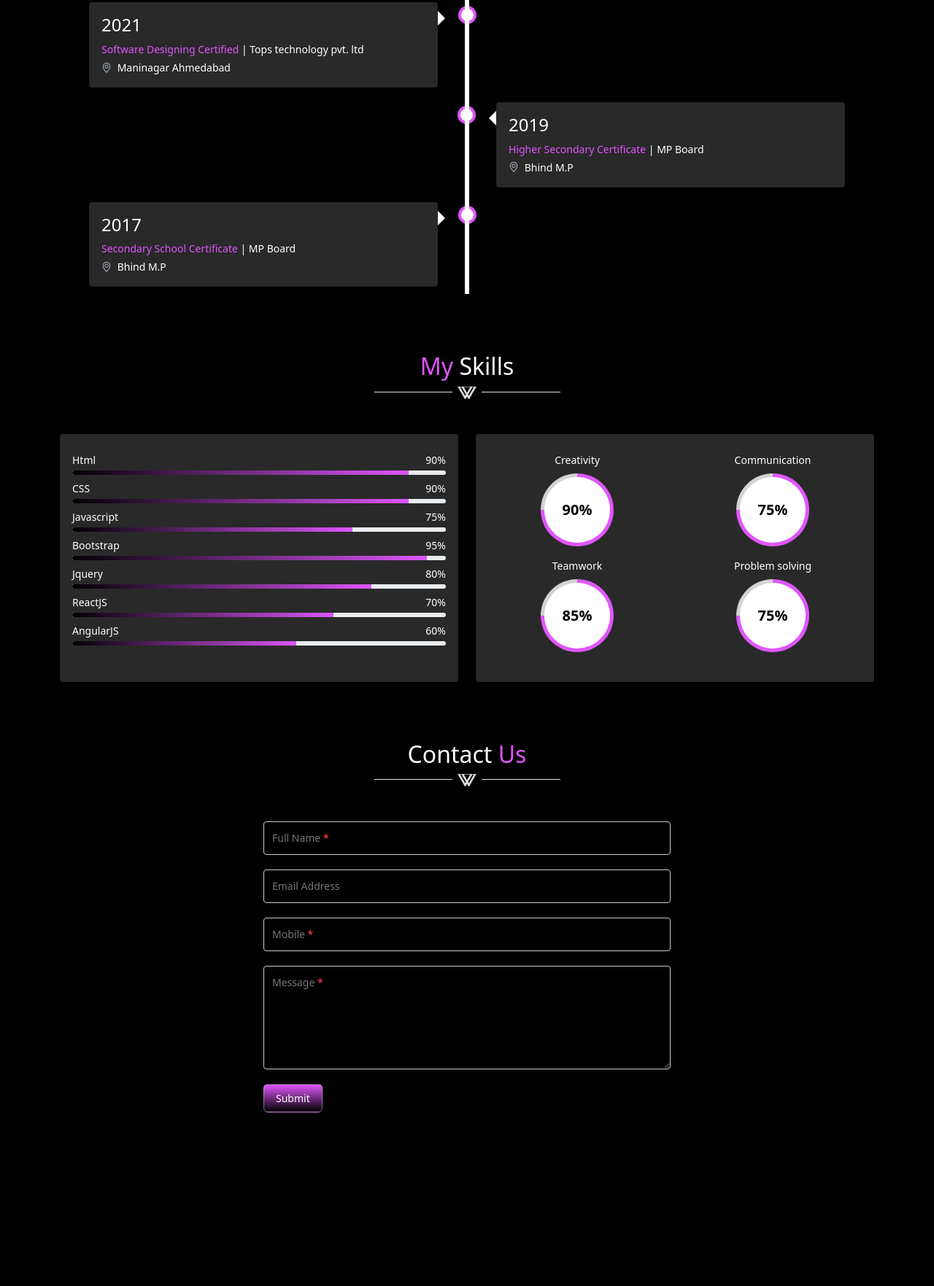
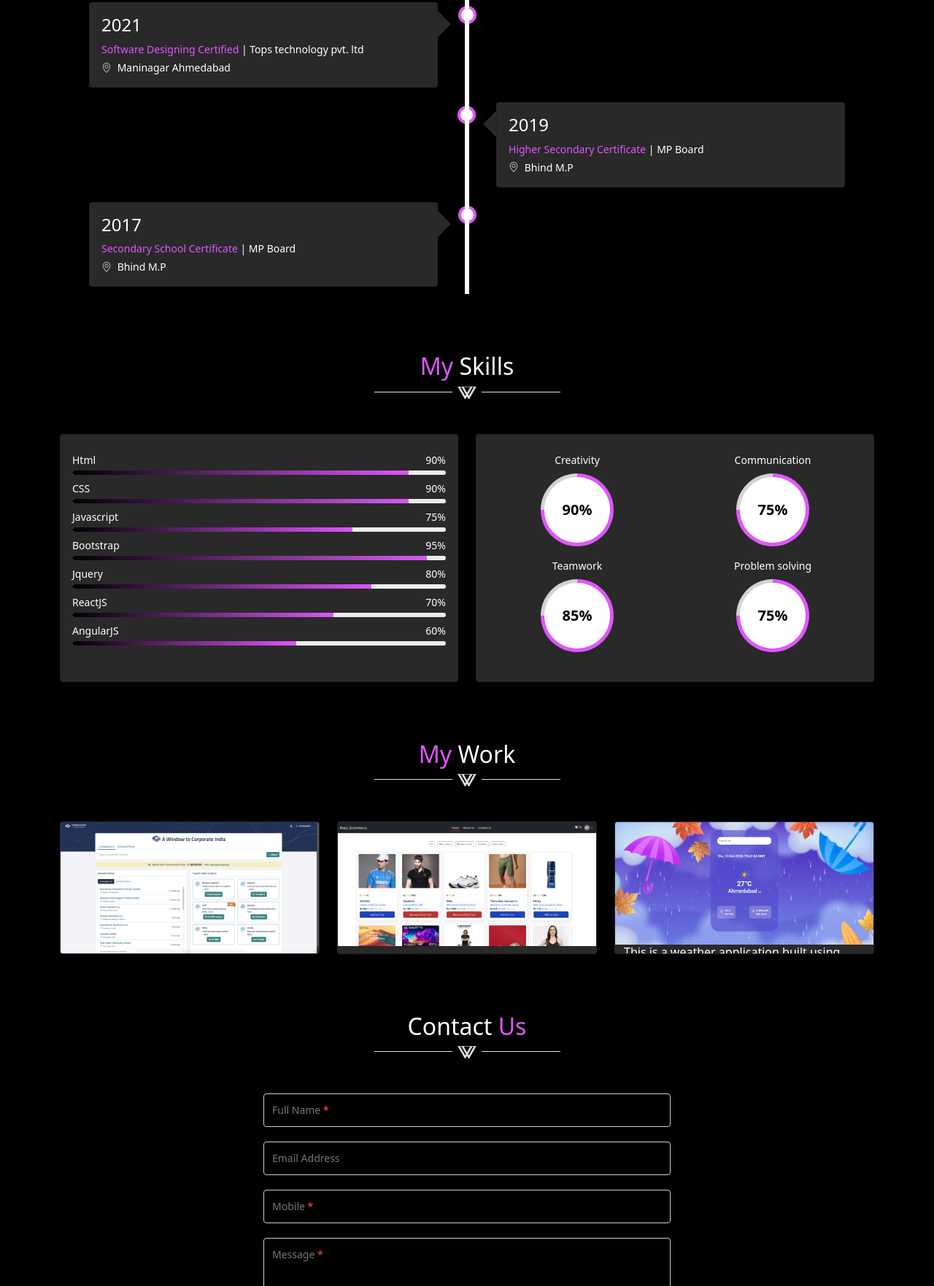
Before and after one commit to PradipDesigner/Pradip_portfolio, a plain HTML site: page index.html in a window 1280 px wide. Shown: the part 1037-2800 px from the top of the page at 73% size. Before the commit the page ends 2602 px from the top, so only its background shows below. Drawn offline with nearby package versions, Linux system fonts and the light colour scheme.

Commit message:
work sec add

```diff
--- a/assets/css/style.css
+++ b/assets/css/style.css
@@ -1,8 +1,14 @@
-:root{
+:root {
   --primary-color: #e056fd;
   --primary-color-hover: #ae07cf;
   --white: #fff;
   --black: #000;
+}
+.link{
+  color: var(--primary-color) !important;
+}
+.link:hover{
+  color: var(--primary-color-hover) !important;
 }
 body {
   box-sizing: border-box;
@@ -43,7 +49,9 @@ body {
 }
 
 /* common css here */
-.fs-14{font-size: 14px;}
+.fs-14 {
+  font-size: 14px;
+}
 
 /* navbar css start here */
 .custom-nav {
@@ -54,7 +62,7 @@ body {
   z-index: 999;
   background-color: var(--black);
 }
-.custom-nav.scrolled{
+.custom-nav.scrolled {
   border-bottom: 1px solid var(--primary-color);
 }
 a.navbar-brand {
@@ -92,8 +100,12 @@ a.navbar-brand {
   background-color: transparent;
 }
 
-.toggle-btn{display: none;}
-.bar1, .bar2, .bar3 {
+.toggle-btn {
+  display: none;
+}
+.bar1,
+.bar2,
+.bar3 {
   width: 30px;
   height: 3px;
   background-color: var(--white);
@@ -105,7 +117,9 @@ a.navbar-brand {
   transform: translate(0, 7px) rotate(-45deg);
 }
 
-.change .bar2 {opacity: 0;}
+.change .bar2 {
+  opacity: 0;
+}
 
 .change .bar3 {
   transform: translate(0, -11px) rotate(45deg);
@@ -118,23 +132,22 @@ section {
   padding-top: 40px;
   padding-bottom: 40px;
 }
-section h1{
+section h1 {
   text-shadow: 2px 1px var(--primary-color);
 }
 section h2 {
   margin-bottom: 1rem;
 }
-section h2 span{
+section h2 span {
   color: var(--primary-color);
 }
 /* section css end here */
-
 
 /* image container css start here */
 .image-container {
   width: 400px;
   height: 400px;
-  background: linear-gradient(45deg, var(--black)000, rgb(224, 86, 253));
+  background: linear-gradient(45deg, var(--black) 000, rgb(224, 86, 253));
   border: 2px solid rgb(224, 86, 253);
   border-radius: 100%;
   margin: auto;
@@ -152,55 +165,81 @@ section h2 span{
 }
 /* image container css end here */
 
-
 /* card css here */
-.card{
+.card {
   background-color: #ffffff29;
 }
+.card.work-card{
+  overflow: hidden;
+  cursor: pointer;
+}
+.content-overlay {
+  position: absolute;
+  background-color: #0009;
+  bottom: -100%;
+  padding: 12px;
+  height: 100%;
+  justify-content: center;
+  display: flex;
+  align-items: center;
+  transition: ease-in-out .5s;
+}
+.card.work-card:hover .content-overlay{
+  bottom: 0;
+}
+/* .content-overlay{
 
+} */
 /* text animation css here */
 .animated-text {
-    display:inline-block;
+  display: inline-block;
   vertical-align: bottom;
 }
 
 .animated-text > span {
-    display:grid;
+  display: grid;
   overflow: hidden;
-    height:1.2em;
+  height: 1.2em;
 }
 
 .animated-text span span {
-    width:0%;
-    max-width:max-content;
+  width: 0%;
+  max-width: max-content;
   overflow: hidden;
-    height:inherit;
-    word-break:break-all;
-    animation:
-      c 0.5s infinite steps(1),
-      t 2s linear infinite alternate,
+  height: inherit;
+  word-break: break-all;
+  animation: c 0.5s infinite steps(1), t 2s linear infinite alternate,
     m 12s steps(3) infinite;
   -webkit-text-stroke: 1px var(--primary-color);
   color: var(--black);
 }
 .animated-text span span:before {
-    content:" ";
-    display:inline-block;
+  content: " ";
+  display: inline-block;
 }
 
-  @keyframes t{
-    90%,100% {width:100%}
+@keyframes t {
+  90%,
+  100% {
+    width: 100%;
+  }
 }
 
-  @keyframes c{
-    0%,100%{box-shadow:2px 0 0 var(--black)0}
-    50%    {box-shadow:2px 0 0 var(--white)  }
+@keyframes c {
+  0%,
+  100% {
+    box-shadow: 2px 0 0 var(--black) 0;
+  }
+  50% {
+    box-shadow: 2px 0 0 var(--white);
+  }
 }
 
-  @keyframes m{
-    100% {transform:translateY(-300%)}
+@keyframes m {
+  100% {
+    transform: translateY(-300%);
   }
-
+}
 
 /* timeline css start here */
 /* The actual timeline (the vertical ruler) */
@@ -229,18 +268,24 @@ section h2 span{
   background-color: inherit;
   width: 50%;
 }
-.timeline-container h4{margin-bottom: 1.5rem;}
-.timeline-container .degree-name{margin-bottom: 4px;}
-.timeline-container .location{margin-bottom: 0;}
+.timeline-container h4 {
+  margin-bottom: 1.5rem;
+}
+.timeline-container .degree-name {
+  margin-bottom: 4px;
+}
+.timeline-container .location {
+  margin-bottom: 0;
+}
 .timeline-container .location,
-.timeline-container .degree-name{
+.timeline-container .degree-name {
   font-size: 14px;
 }
-.timeline-container .degree-name span{
+.timeline-container .degree-name span {
   color: var(--primary-color);
 }
-.timeline-container .location span{
-    color: #BCC7D7;
+.timeline-container .location span {
+  color: #bcc7d7;
 }
 /* The circles on the timeline */
 .timeline-container::after {
@@ -274,10 +319,10 @@ section h2 span{
   top: 22px;
   width: 0;
   z-index: 1;
-  right: 30px;
-  border: medium solid white;
-  border-width: 10px 0 10px 10px;
-  border-color: transparent transparent transparent white;
+  right: 22px;
+  border: medium solid #ffffff29;
+  border-width: 18px 0 18px 18px;
+  border-color: transparent transparent transparent #ffffff29;
 }
 
 /* Add arrows to the right container (pointing left) */
@@ -288,10 +333,10 @@ section h2 span{
   top: 22px;
   width: 0;
   z-index: 1;
-  left: 30px;
-  border: medium solid white;
-  border-width: 10px 10px 10px 0;
-  border-color: transparent white transparent transparent;
+  left: 22px;
+  border: medium solid #ffffff29;
+  border-width: 18px 18px 18px 0;
+  border-color: transparent #ffffff29 transparent transparent;
 }
 
 /* Fix the circle for containers on the right side */
@@ -299,16 +344,17 @@ section h2 span{
   left: -13px;
 }
 
-section#skills .skill-name{
+section#skills .skill-name {
   color: var(--white);
   font-size: 14px;
   margin-bottom: 4px;
 }
-.progress{height: 6px;}
-.progress-bar{
-    background: linear-gradient(45deg, var(--black)000, rgb(224, 86, 253));
+.progress {
+  height: 6px;
 }
-
+.progress-bar {
+  background: linear-gradient(45deg, var(--black) 000, rgb(224, 86, 253));
+}
 
 /* circle progress bar */
 .progress-container {
@@ -322,8 +368,8 @@ section#skills .skill-name{
   height: 100px;
   border-radius: 50%;
   background: conic-gradient(
-    var(--primary-color) 0% 75%, /* Default Progress Color */
-    #d3d3d3 75% 100% /* Background Color */
+    var(--primary-color) 0% 75%,
+    /* Default Progress Color */ #d3d3d3 75% 100% /* Background Color */
   );
   display: flex;
   justify-content: center;
@@ -335,7 +381,7 @@ section#skills .skill-name{
 }
 
 .progress-circle::before {
-  content: '';
+  content: "";
   width: 90px;
   height: 90px;
   border-radius: 50%;
@@ -386,18 +432,18 @@ section#skills .skill-name{
   left: 8px;
 }
 
-
 /* Media queries - Responsive css here */
 
-@media screen and (max-width: 991px){
-
-  .image-container{
+@media screen and (max-width: 991px) {
+  .image-container {
     width: 300px;
     height: 300px;
   }
 }
-@media screen and (max-width: 767px){
-  body{padding-top: 75px;}
+@media screen and (max-width: 767px) {
+  body {
+    padding-top: 75px;
+  }
   .toggle-btn {
     display: inline-block;
     cursor: pointer;
@@ -412,15 +458,18 @@ section#skills .skill-name{
     background: var(--black);
     width: 250px;
     height: 100%;
-    transition: all .5s ease-in;
+    transition: all 0.5s ease-in;
     padding: 0 16px;
   }
-  .custom-nav.navbar ul > li > a{display: inline-block;}
-  .custom-nav .nav.close{
+  .custom-nav.navbar ul > li > a {
+    display: inline-block;
+  }
+  .custom-nav .nav.close {
     right: 0;
   }
-  section{padding-bottom: 20px;}
-
+  section {
+    padding-bottom: 20px;
+  }
 }
 
 @media screen and (max-width: 600px) {
@@ -438,10 +487,10 @@ section#skills .skill-name{
 
   /* Make sure that all arrows are pointing leftwards */
   .timeline-container::before {
-    left: 60px;
-    border: medium solid white;
-    border-width: 10px 10px 10px 0;
-    border-color: transparent white transparent transparent;
+    left: 53px;
+    border: medium solid #ffffff29;
+    border-width: 18px 18px 18px 0;
+    border-color: transparent #ffffff29 transparent transparent;
   }
 
   /* Make sure all circles are at the same spot */
@@ -455,6 +504,13 @@ section#skills .skill-name{
     left: 0%;
   }
 
-  section h2,a.navbar-brand{font-size: 18px;}
+  section h2,
+  a.navbar-brand {
+    font-size: 18px;
+  }
+
+  .content-overlay {
+    height: 100%;
+  }
 }
 /* end here */
--- a/index.html
+++ b/index.html
@@ -9,7 +9,7 @@
   <title>Pradip Portfolio</title>
   <link href="assets/css/bootstrap.min.css" rel="stylesheet">
   <link rel="stylesheet" href="https://cdn.jsdelivr.net/npm/bootstrap-icons@1.11.3/font/bootstrap-icons.min.css">
-  <link href="https://unpkg.com/aos@2.3.1/dist/aos.css" rel="stylesheet" media="(min-width: 780px)" >
+  <link href="https://unpkg.com/aos@2.3.1/dist/aos.css" rel="stylesheet" media="(min-width: 780px)">
   <link rel="stylesheet" href="assets/css/style.css">
 </head>
 
@@ -31,8 +31,8 @@
         <li class="nav-item"><a class="nav-link active" href="#home">Home</a></li>
         <li class="nav-item"><a class="nav-link" href="#education">Education</a></li>
         <li class="nav-item"><a class="nav-link" href="#skills">skills</a></li>
+        <li class="nav-item"><a class="nav-link" href="#work">Work</a></li>
         <li class="nav-item"><a class="nav-link" href="#contact">Contact us</a></li>
-
       </ul>
     </div>
   </nav>
@@ -50,7 +50,8 @@
             </span>
           </span>
         </h5>
-        <p>Hello, I am dedicated and creative web designer and developer with <strong><span id="experience"></span></strong> years of experience
+        <p>Hello, I am dedicated and creative web designer and developer with <strong><span
+              id="experience"></span></strong> years of experience
           in
           building Finacial Product, visually appealing, user-friendly, and responsive websites. I specialize in
           creating custom websites
@@ -93,9 +94,12 @@
         <div class="card">
           <div class="card-body">
             <h4 class="mb-2 mb-md-2">Nov 2021 - Present</h4>
-            <p class="degree-name"><a class="text-decoration-none" style="color: #e056fd;" href="https://hello.accumn.ai/" target="_blank">Accumn Pvt. Ltd. (Corpository)</a> | Intern Web Designer (6 Months)</p>
+            <p class="degree-name"><a class="text-decoration-none" style="color: #e056fd;"
+                href="https://hello.accumn.ai/" target="_blank">Accumn Pvt. Ltd. (Corpository)</a> | Intern Web Designer
+              (6 Months)</p>
 
-            <p class="degree-name"><a class="text-decoration-none" style="color: #e056fd;" href="https://hello.accumn.ai/" target="_blank">Accumn Pvt. Ltd. (Corpository)</a> | Web Designer</p>
+            <p class="degree-name"><a class="text-decoration-none" style="color: #e056fd;"
+                href="https://hello.accumn.ai/" target="_blank">Accumn Pvt. Ltd. (Corpository)</a> | Web Designer</p>
             <p class="location"><span class="bi bi-geo-alt me-1"></span> Ahmedabad</p>
           </div>
         </div>
@@ -255,6 +259,59 @@
     </div>
     </div>
   </section>
+  <section class="container" id="work">
+    <div class="mb-4 mb-md-5">
+      <h2 class="text-center mb-2"><span></span><span>My</span> Work</h2>
+      <img src="assets/images/devider.png" alt="devider" class="d-block mx-auto">
+    </div>
+    <div class="row">
+      <div class="col-md-4 d-flex">
+        <div class="card work-card position-relative">
+          <div class="work-img">
+            <img src="assets/images/p-main.png" alt="" class="img-fluid">
+          </div>
+          <div class="content-overlay">
+            <div class="content">
+              <p>Corpository is a fintech company it provides dedicated SaaS
+                solutions powered by Decision-grade data, Analytics, Pattern
+                Identifications, Early Warning Signals and Predictions to Lenders,
+                Investors and Business Enterprises.
+                 <a href="assets/document/corpository_project.pdf" download="corpository_project" class="link" target="_blank">View details</a></p>
+            </div>
+          </div>
+        </div>
+      </div>
+      <div class="col-md-4 d-flex">
+        <div class="card work-card position-relative">
+          <div class="work-img">
+            <img src="assets/images/w1.png" alt="" class="img-fluid">
+          </div>
+          <div class="content-overlay">
+            <div class="content">
+              <p>React_ecommerce is an eCommerce application I created. It includes sign-up, login, myCart and and
+                fetch myCart data user-based. functionalities, all implemented using JSON REST API.
+              <a href="https://github.com/PradipDesigner/React_ecommerce" target="_blank" class="link">View details</a></p>
+            </div>
+          </div>
+        </div>
+      </div>
+      <div class="col-md-4 d-flex">
+        <div class="card work-card position-relative">
+          <div class="work-img">
+            <img src="assets/images/w2.png" alt="" class="img-fluid">
+          </div>
+          <div class="content-overlay">
+            <div class="content">
+              <p>This is a weather application built using React, which allows users to search for weather information in any city worldwide. It fetches weather data from the OpenWeatherMap API, displaying the current temperature, humidity, wind speed, and dynamically adjusts the time according to the searched city’s timezone.
+
+                <a href="https://github.com/PradipDesigner/Weather_app" class="link" target="_blank">View details</a></p>
+            </div>
+          </div>
+        </div>
+      </div>
+
+    </div>
+  </section>
   <!-- ========contact sec========= -->
   <section class="container" id="contact">
     <div class="mb-4 mb-md-5">
```
Also changed, not shown: assets/images/p-main.png (added), assets/images/w1.png (added), assets/images/w2.png (added), 1 other file. Lines whose indentation alone changed are shown as unchanged.
